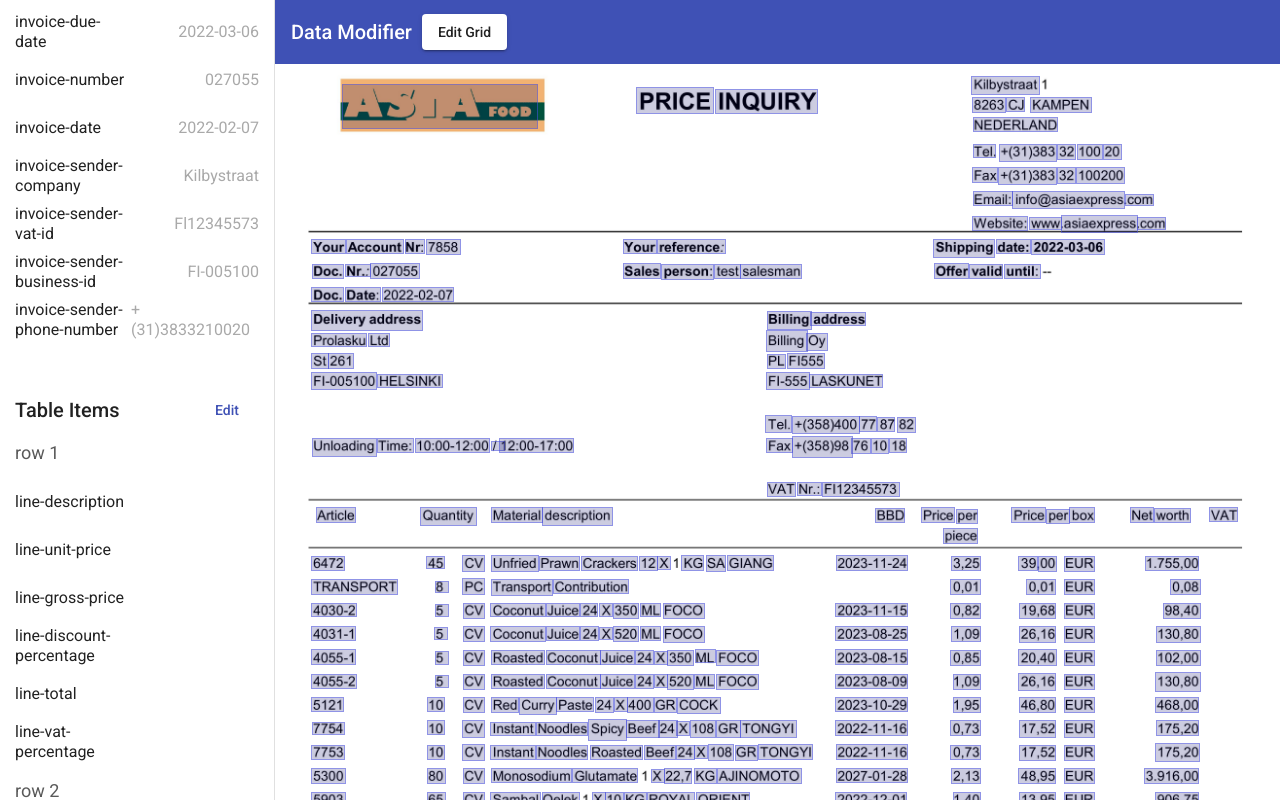
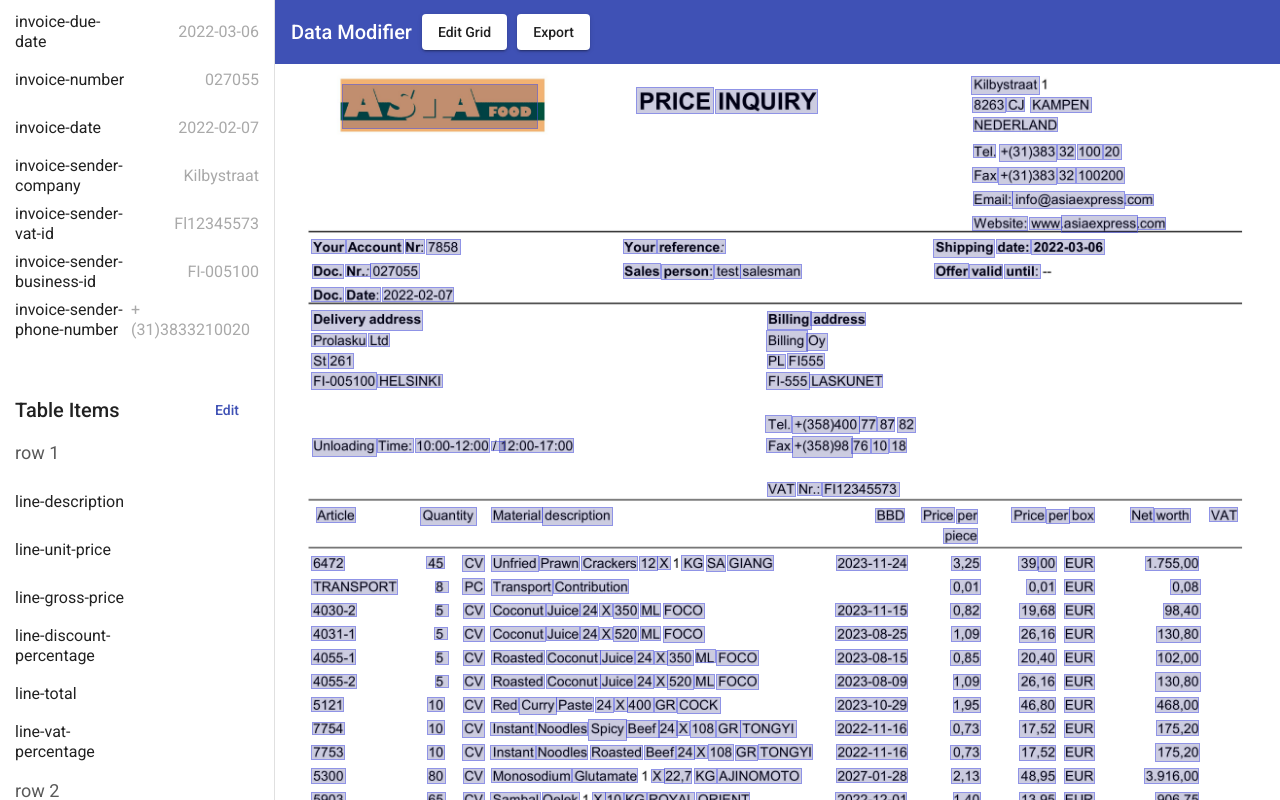
Before and after one commit to shiika/data-modifier, an Angular app: page / in a window 1280 px wide. Built offline with nearby package versions, Linux system fonts and the light colour scheme.

Commit message:
feat: add export button

```diff
--- a/src/app/sidebar/sidebar.component.html
+++ b/src/app/sidebar/sidebar.component.html
@@ -66,6 +66,14 @@
       >
         {{ !isEditGrid ? "Edit Grid" : "Finish Editing" }}
       </button>
+      <button
+        type="button"
+        class="edit-button"
+        mat-raised-button
+        (click)="export()"
+      >
+        Export
+      </button>
       <!-- <button
         type="button"
         aria-label="Toggle sidenav"
--- a/src/app/sidebar/sidebar.component.ts
+++ b/src/app/sidebar/sidebar.component.ts
@@ -227,4 +227,23 @@
   editGrid(): void {
     this.isEditGrid = !this.isEditGrid;
   }
+
+  export(): void {
+    let exportedData: any[] = [];
+    for (let item of this.pointer.sidebarItems) {
+      exportedData.push({
+        [item[0]]: [{ word: item[1].word }],
+      });
+    }
+    let dataStr = JSON.stringify(exportedData);
+    let dataUri =
+      'data:application/json;charset=utf-8,' + encodeURIComponent(dataStr);
+
+    let exportFileDefaultName = 'data.json';
+
+    let linkElement = document.createElement('a');
+    linkElement.setAttribute('href', dataUri);
+    linkElement.setAttribute('download', exportFileDefaultName);
+    linkElement.click();
+  }
 }
```
